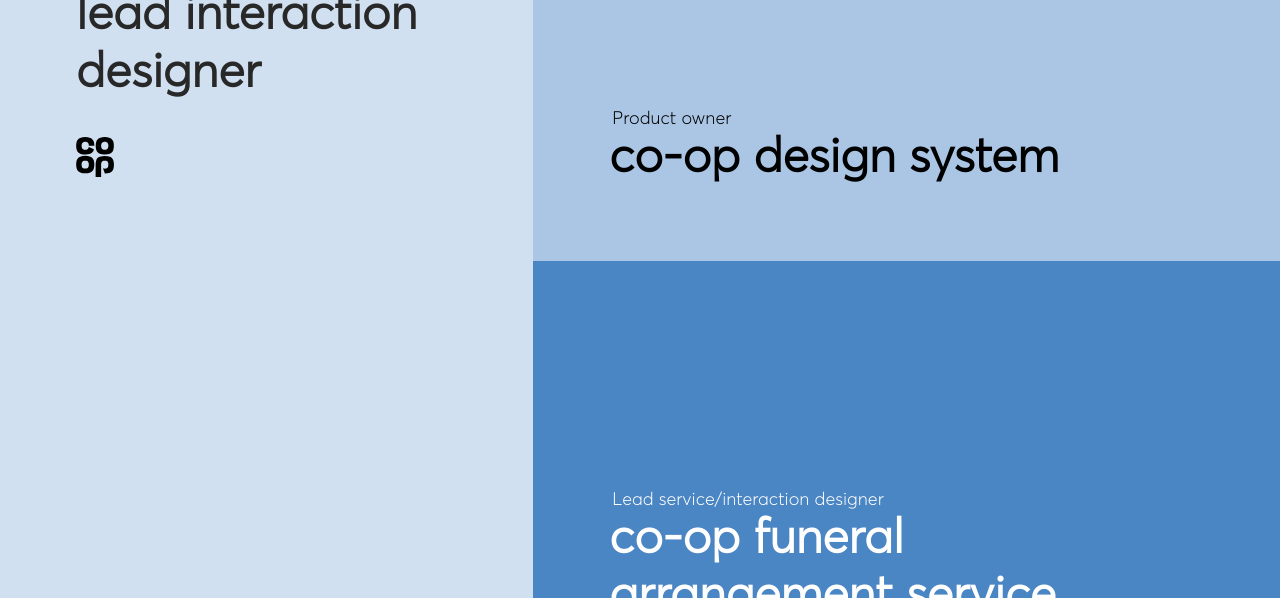
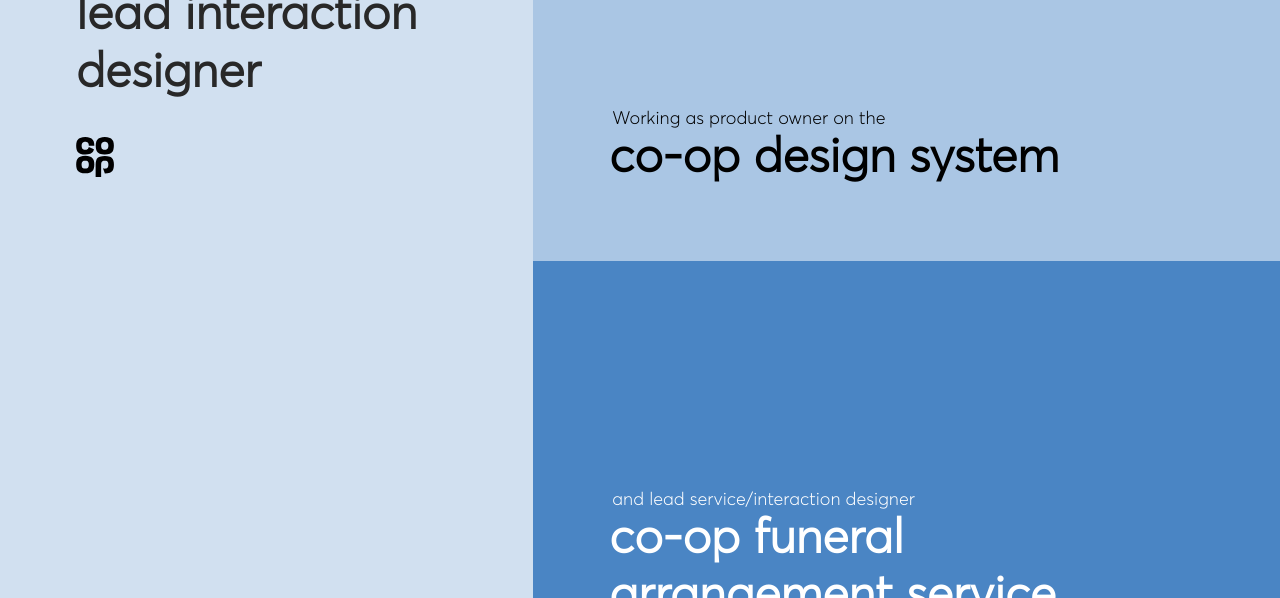
Before and after one commit to matt-tyas/matt-tyas.github.io, a Jekyll site: the page built from index.html, in a window 1280 px wide. Shown: the part 606-1204 px from the top of the page. Built offline with Jekyll 4.4.1, drawn with Linux system fonts in a browser that asks for light colours.

Commit message:
lowercase

```diff
--- a/index.html
+++ b/index.html
@@ -10,11 +10,11 @@ layout: default
             </svg>
         </div>
         <div class="mt-item mt-project">
-            <p class="mt-intro">Product owner</p>
+            <p class="mt-intro">Working as product owner on the</p>
             <h3>co-op design&nbsp;system</h3>
         </div>
         <div class="mt-item mt-project mt-project-grey">
-            <p class="mt-intro">Lead service/interaction designer</p>
+            <p class="mt-intro">and lead service/interaction designer</p>
             <h3>co-op funeral arrangement&nbsp;service</h3>
         </div>
     </section>
```
